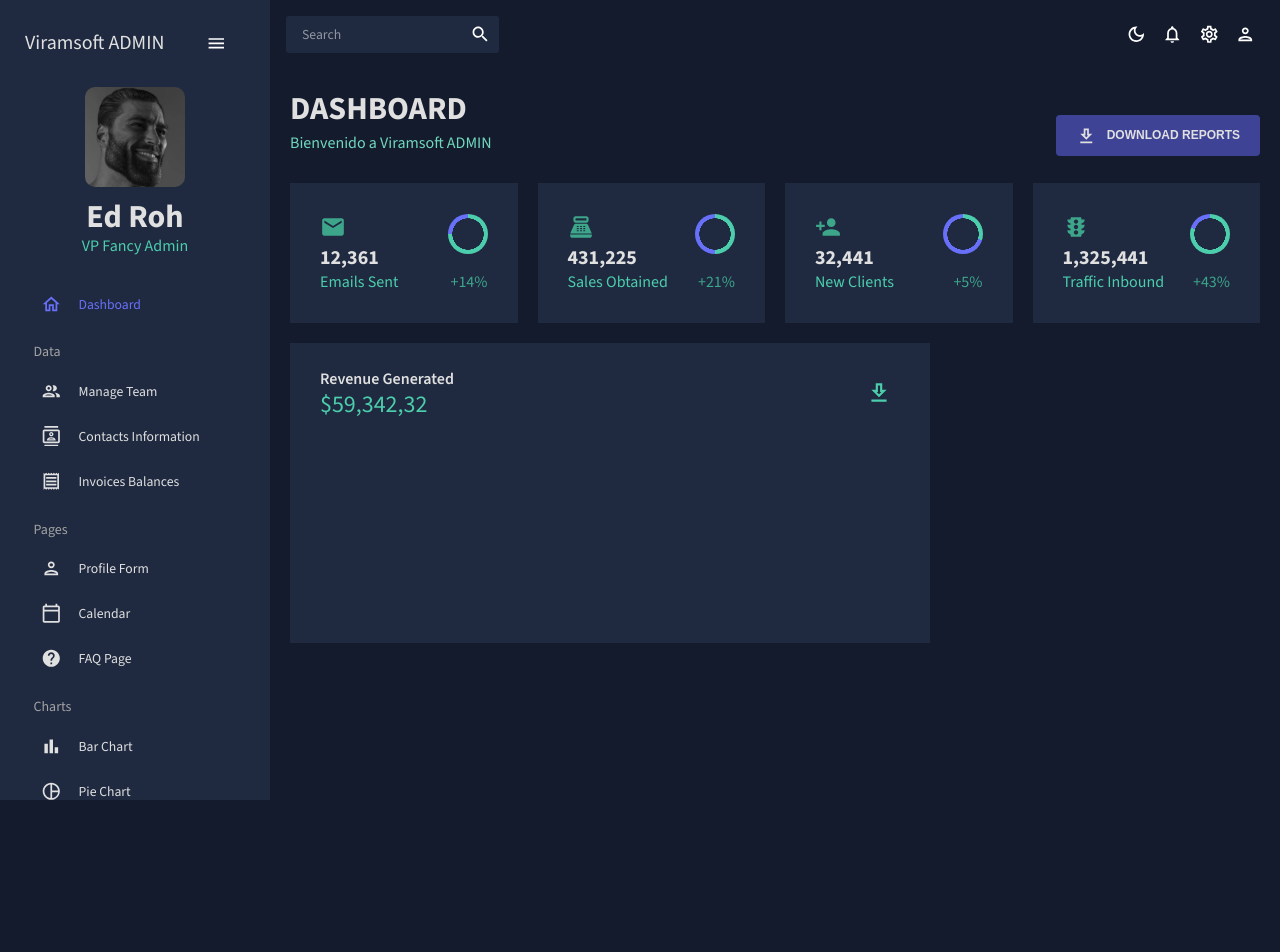
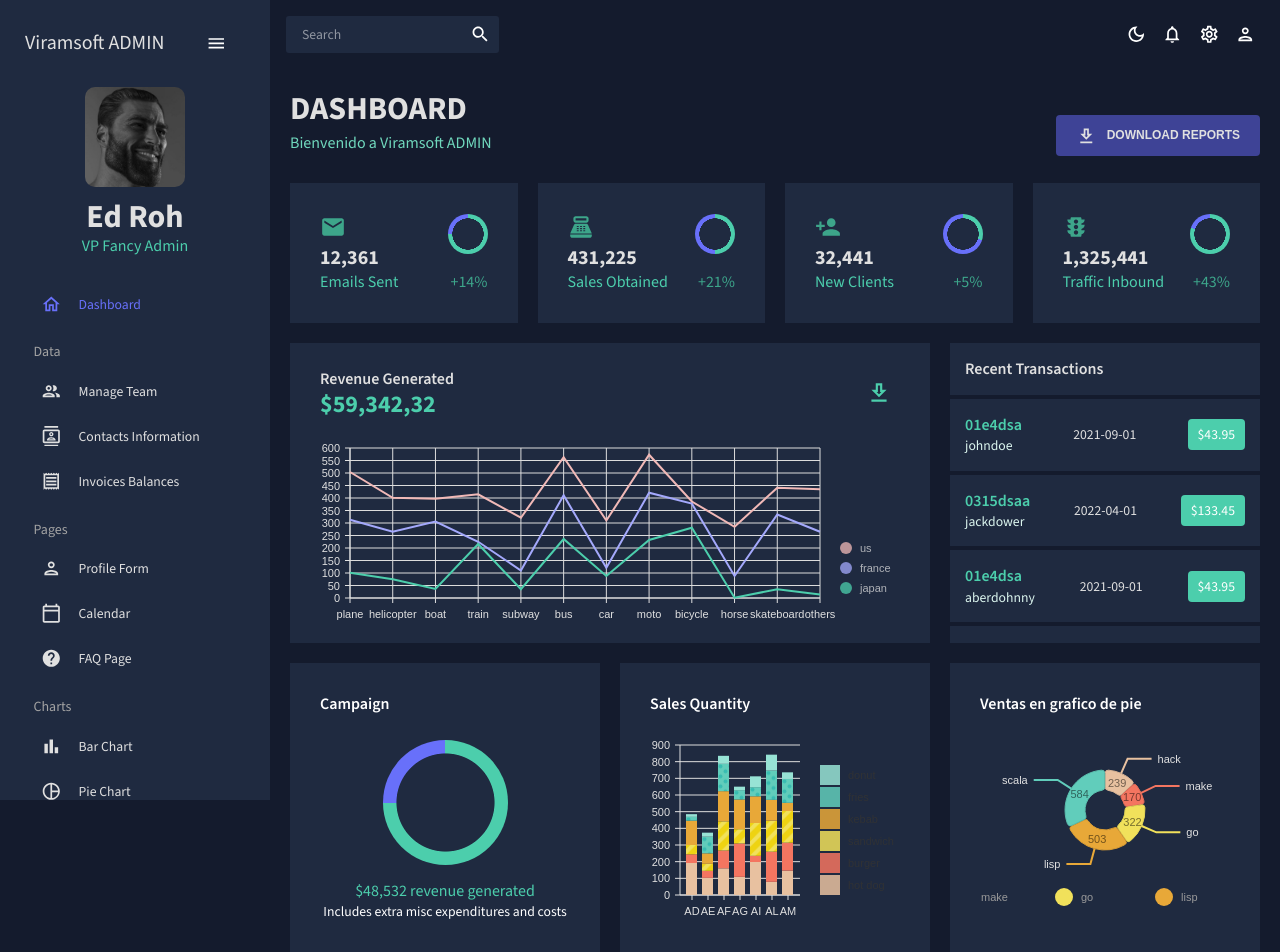
Before and after one commit to JesusDBurgos/viramsoft-admin, a React (Create React App) app: page / in a window 1280 px wide. Shown: the top 952 px of the page. Before the commit the page ends 800 px from the top, so only its background shows below. Built offline with nearby package versions, Linux system fonts and the light colour scheme.

Commit message:
Dashboard base completo

```diff
--- a/src/scenes/dashboard/index.jsx
+++ b/src/scenes/dashboard/index.jsx
@@ -139,19 +139,148 @@ const Dashboard = () => {
             alignItems="center"
           >
             <Box>
-              <Typography variant="h5" fontWeight="600" color={colors.grey[100]} >
+              <Typography
+                variant="h5"
+                fontWeight="600"
+                color={colors.grey[100]}
+              >
                 Revenue Generated
               </Typography>
-              <Typography variant="h3" fontWeight="500" color={colors.greenAccent[500]} >
+              <Typography
+                variant="h3"
+                fontWeight="bold"
+                color={colors.greenAccent[500]}
+              >
                 $59,342,32
               </Typography>
             </Box>
-
             <Box>
               <IconButton>
-                <DownloadOutlinedIcon sx={{ fontSize: "26px", color: colors.greenAccent[500]}} > </DownloadOutlinedIcon>
+                <DownloadOutlinedIcon
+                  sx={{ fontSize: "26px", color: colors.greenAccent[500] }}
+                />
               </IconButton>
             </Box>
+          </Box>
+          <Box height="250px" mt="-20px">
+            <LineChart isDashboard={true} />
+          </Box>
+        </Box>
+        {/* TRANSACTIONS */}
+        <Box
+          gridColumn="span 4"
+          gridRow="span 2"
+          backgroundColor={colors.primary[400]}
+          overflow="auto"
+        >
+          <Box
+            display="flex"
+            justifyContent="space-between"
+            alignItems="center"
+            borderBottom={`4px solid ${colors.primary[500]}`}
+            colors={colors.grey[100]}
+            p="15px"
+          >
+            <Typography color={colors.grey[100]} variant="h5" fontWeight="600">
+              Recent Transactions
+            </Typography>
+          </Box>
+
+          {mockTransactions.map((transaction, i) => (
+            <Box
+              key={`${transaction.txId}-${i}`}
+              display="flex"
+              justifyContent="space-between"
+              alignItems="center"
+              borderBottom={`4px solid ${colors.primary[500]}`}
+              p="15px"
+            >
+              <Box>
+                <Typography
+                  color={colors.greenAccent[500]}
+                  variant="h5"
+                  fontWeight="600"
+                >
+                  {transaction.txId}
+                </Typography>
+                <Typography color={colors.greenAccent[100]}>
+                  {transaction.user}
+                </Typography>
+              </Box>
+              <Box color={colors.grey[100]}>{transaction.date}</Box>
+              <Box
+                backgroundColor={colors.greenAccent[500]}
+                p="5px 10px"
+                borderRadius="4px"
+              >
+                ${transaction.cost}
+              </Box>
+            </Box>
+          ))}
+        </Box>
+
+        {/* ROW 3 */}
+        <Box
+          gridColumn="span 4"
+          gridRow="span 2"
+          backgroundColor={colors.primary[400]}
+          p="30px"
+        >
+          <Typography variant="h5" fontWeight="600">
+            Campaign
+          </Typography>
+          <Box
+            display="flex"
+            flexDirection="column"
+            alignItems="center"
+            mt="25px"
+          >
+            <ProgressCircle size="125" />
+            <Typography
+              variant="h5"
+              color={colors.greenAccent[500]}
+              sx={{ mt: "15px" }}
+            >
+              $48,532 revenue generated
+            </Typography>
+            <Typography>Includes extra misc expenditures and costs</Typography>
+          </Box>
+        </Box>
+
+        {/*  */}
+
+        <Box
+          gridColumn="span 4"
+          gridRow="span 2"
+          backgroundColor={colors.primary[400]}
+        >
+          <Typography
+            variant="h5"
+            fontWeight="600"
+            sx={{ p: "30px 30px 0 30px" }}
+          >
+            Sales Quantity
+          </Typography>
+          <Box height="250px" mt="-20px">
+            <BarChart isDashboard={true} />
+          </Box>
+        </Box>
+
+        <Box
+          gridColumn="span 4"
+          gridRow="span 2"
+          backgroundColor={colors.primary[400]}
+          p="30px"
+        >
+          <Typography
+            variant="h5"
+            fontWeight="600"
+            sx={{ mb: "15px" }}
+          >
+            Ventas en grafico de pie
+          </Typography>
+          <Box height="200px">
+            <Pie />
           </Box>
         </Box>
       </Box>
```
